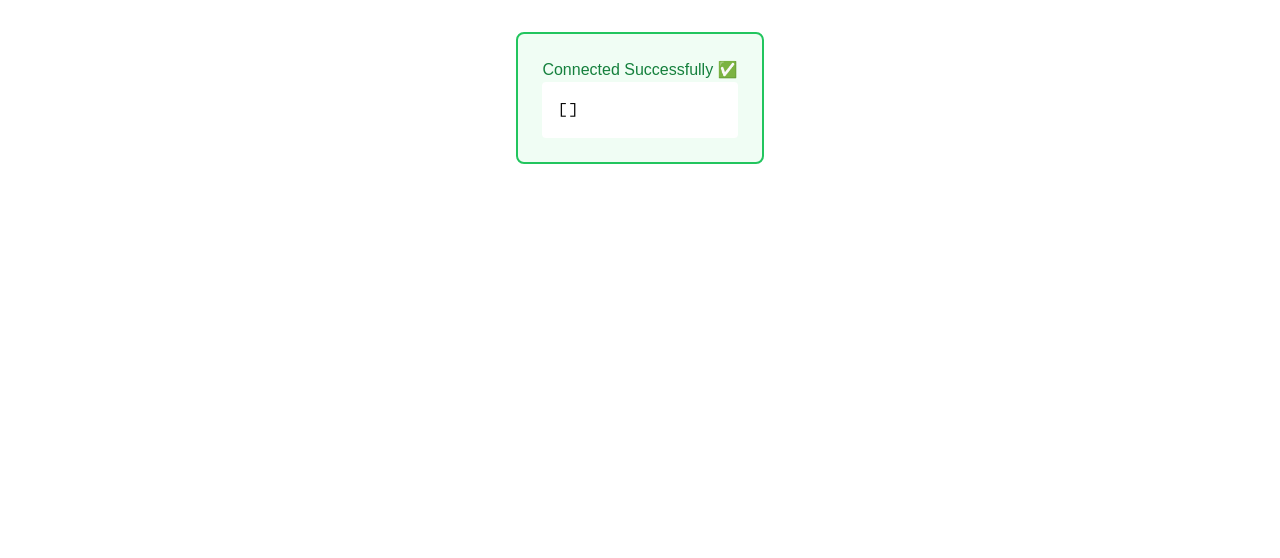
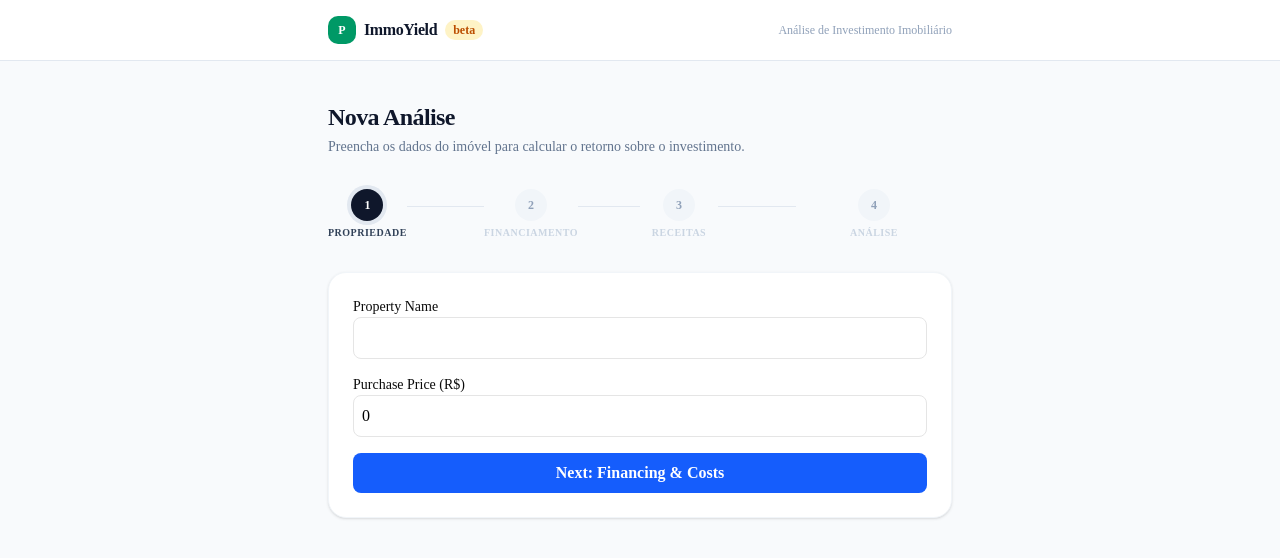
Before and after one commit to Fichusgg/immoyield, a Next.js app: page / in a window 1280 px wide. Shown: the top 558 px of the page. Built offline with nearby package versions, Linux system fonts and the light colour scheme; no server answers; the database is empty.

Commit message:
feat/test-form

```diff
--- a/src/app/page.tsx
+++ b/src/app/page.tsx
@@ -1,79 +1,32 @@
-import { createClient } from '@/lib/supabase/server';
+import DealWizard from '@/components/deals/DealWizard';
 
-export const dynamic = 'force-dynamic';
+export default function Home() {
+  return (
+    <main className="min-h-screen bg-slate-50">
+      {/* Header */}
+      <header className="border-b border-slate-200 bg-white">
+        <div className="max-w-2xl mx-auto px-6 py-4 flex items-center justify-between">
+          <div className="flex items-center gap-2">
+            <div className="w-7 h-7 rounded-lg bg-emerald-600 flex items-center justify-center">
+              <span className="text-white text-xs font-black">P</span>
+            </div>
+            <span className="font-black text-slate-900 tracking-tight">ImmoYield</span>
+            <span className="text-xs bg-amber-100 text-amber-700 font-semibold px-2 py-0.5 rounded-full">beta</span>
+          </div>
+          <span className="text-xs text-slate-400">Análise de Investimento Imobiliário</span>
+        </div>
+      </header>
 
-export default async function Home() {
-  try {
-    // We are putting the client creation inside the try block now
-    const supabase = await createClient();
-    const { data, error } = await supabase.from('market_benchmarks').select('*').limit(3);
-
-    // If Supabase returns an error, we throw it to the catch block
-    if (error) {
-      throw error;
-    }
-
-    // If everything works, show the green box
-    return (
-      <main
-        style={{ padding: '2rem', fontFamily: 'sans-serif', maxWidth: '800px', margin: '0 auto' }}
-      >
-        <div
-          style={{
-            padding: '1.5rem',
-            border: '2px solid #22c55e',
-            borderRadius: '8px',
-            backgroundColor: '#f0fdf4',
-          }}
-        >
-          <h2 style={{ color: '#15803d', marginTop: 0 }}>Connected Successfully ✅</h2>
-          <pre
-            style={{
-              backgroundColor: '#ffffff',
-              padding: '1rem',
-              borderRadius: '4px',
-              overflowX: 'auto',
-            }}
-          >
-            {JSON.stringify(data, null, 2)}
-          </pre>
+      {/* Wizard */}
+      <div className="max-w-2xl mx-auto px-6 py-10">
+        <div className="mb-8">
+          <h1 className="text-2xl font-black text-slate-900 tracking-tight">Nova Análise</h1>
+          <p className="text-sm text-slate-500 mt-1">
+            Preencha os dados do imóvel para calcular o retorno sobre o investimento.
+          </p>
         </div>
-      </main>
-    );
-  } catch (e: unknown) {
-    // 1. We type 'e' as unknown to satisfy ESLint
-    // 2. We safely check if it's a standard Error object before reading .message
-    const errorMessage = e instanceof Error ? e.message : String(e);
-
-    return (
-      <main
-        style={{ padding: '2rem', fontFamily: 'sans-serif', maxWidth: '800px', margin: '0 auto' }}
-      >
-        <div
-          style={{
-            padding: '1.5rem',
-            border: '2px solid #ef4444',
-            borderRadius: '8px',
-            backgroundColor: '#fef2f2',
-          }}
-        >
-          <h2 style={{ color: '#b91c1c', marginTop: 0 }}>Server Crash Caught ❌</h2>
-          <p style={{ color: '#7f1d1d' }}>
-            The app crashed while trying to run the code. Here is the raw error message:
-          </p>
-          <pre
-            style={{
-              backgroundColor: '#fee2e2',
-              padding: '1rem',
-              borderRadius: '4px',
-              overflowX: 'auto',
-              whiteSpace: 'pre-wrap',
-            }}
-          >
-            {errorMessage}
-          </pre>
-        </div>
-      </main>
-    );
-  }
+        <DealWizard />
+      </div>
+    </main>
+  );
 }
--- a/src/components/deals/DealWizard.tsx
+++ b/src/components/deals/DealWizard.tsx
@@ -5,8 +5,8 @@ import { useDealStore } from '@/store/useDealStore';
 import { PropertyBasics } from './steps/PropertyBasics';
 import { FinancingDetails } from './steps/FinancingDetails';
 import { RevenueExpenses } from './steps/RevenueExpenses';
+import { TrendingUp, TrendingDown, DollarSign, Percent, Building2, RotateCcw } from 'lucide-react';
 
-// Define the shape of the API response to satisfy TypeScript
 interface CalculationResult {
   metrics: {
     capRate: number;
@@ -14,78 +14,265 @@ interface CalculationResult {
     totalInvestment: number;
     monthlyNOI: number;
     monthlyCashFlow: number;
+    loanAmount: number;
+    cashOutlay: number;
   };
 }
 
+const STEPS = [
+  { n: 1, label: 'Propriedade' },
+  { n: 2, label: 'Financiamento' },
+  { n: 3, label: 'Receitas' },
+  { n: 4, label: 'Análise' },
+];
+
+function fmt(value: number) {
+  return new Intl.NumberFormat('pt-BR', { style: 'currency', currency: 'BRL' }).format(value);
+}
+
+function MetricCard({
+  label,
+  value,
+  sub,
+  positive,
+  accent,
+}: {
+  label: string;
+  value: string;
+  sub?: string;
+  positive?: boolean;
+  accent?: boolean;
+}) {
+  return (
+    <div
+      className={`rounded-2xl p-5 flex flex-col gap-1 ${
+        accent
+          ? 'bg-emerald-600 text-white'
+          : 'bg-white border border-slate-100 text-slate-800'
+      }`}
+    >
+      <span className={`text-xs font-semibold uppercase tracking-widest ${
+        accent ? 'text-emerald-100' : 'text-slate-400'
+      }`}>{label}</span>
+      <span className={`text-2xl font-black tracking-tight ${
+        !accent && positive !== undefined
+          ? positive ? 'text-emerald-600' : 'text-red-500'
+          : ''
+      }`}>{value}</span>
+      {sub && <span className={`text-xs ${ accent ? 'text-emerald-200' : 'text-slate-400' }`}>{sub}</span>}
+    </div>
+  );
+}
+
 export default function DealWizard() {
-  const { step, formData } = useDealStore();
+  const { step, formData, setStep, reset } = useDealStore();
   const [loading, setLoading] = useState(false);
   const [result, setResult] = useState<CalculationResult | null>(null);
+  const [apiError, setApiError] = useState<string | null>(null);
 
   const calculateDeal = async () => {
     setLoading(true);
+    setApiError(null);
     try {
       const response = await fetch('/api/deals/calculate', {
         method: 'POST',
         headers: { 'Content-Type': 'application/json' },
         body: JSON.stringify(formData),
       });
-
       const json = await response.json();
-
       if (response.ok && json.success) {
         setResult(json.data);
       } else {
-        console.error('Calculation failed:', json.error);
+        setApiError(json.error || 'Erro ao calcular.');
       }
-    } catch (error) {
-      console.error('Network error:', error);
+    } catch {
+      setApiError('Erro de rede. Verifique sua conexão.');
     } finally {
       setLoading(false);
     }
   };
 
+  const handleReset = () => {
+    reset();
+    setResult(null);
+    setApiError(null);
+  };
+
   return (
-    <div className="max-w-xl mx-auto p-6 bg-white rounded-xl shadow-sm border text-black">
-      <div className="mb-8">
-        <div className="flex justify-between mb-2">
-          {[1, 2, 3, 4].map((s) => (
+    <div className="w-full">
+      {/* Step indicator */}
+      <div className="flex items-center gap-0 mb-8">
+        {STEPS.map((s, i) => (
+          <div key={s.n} className="flex items-center flex-1">
+            <div className="flex flex-col items-center gap-1 flex-1">
               <div
-              key={s}
-              className={`h-2 w-full mx-1 rounded-full ${step >= s ? 'bg-blue-600' : 'bg-gray-200'}`}
+                className={`w-8 h-8 rounded-full flex items-center justify-center text-xs font-black transition-all duration-300 ${
+                  step > s.n
+                    ? 'bg-emerald-500 text-white'
+                    : step === s.n
+                    ? 'bg-slate-900 text-white ring-4 ring-slate-200'
+                    : 'bg-slate-100 text-slate-400'
+                }`}
+              >
+                {step > s.n ? '✓' : s.n}
+              </div>
+              <span
+                className={`text-[10px] font-semibold uppercase tracking-wider ${
+                  step >= s.n ? 'text-slate-700' : 'text-slate-300'
+                }`}
+              >
+                {s.label}
+              </span>
+            </div>
+            {i < STEPS.length - 1 && (
+              <div
+                className={`h-px flex-1 mb-4 transition-all duration-500 ${
+                  step > s.n ? 'bg-emerald-400' : 'bg-slate-200'
+                }`}
               />
+            )}
+          </div>
         ))}
       </div>
-        <p className="text-xs text-gray-500 uppercase font-bold text-center">Step {step} of 4</p>
-      </div>
 
+      {/* Step content */}
+      <div className="bg-white rounded-2xl border border-slate-100 shadow-sm p-6">
         {step === 1 && <PropertyBasics />}
         {step === 2 && <FinancingDetails />}
         {step === 3 && <RevenueExpenses />}
 
-      {step === 4 && (
-        <div className="space-y-4">
-          <h2 className="text-lg font-bold">Review Inputs</h2>
-          <div className="text-xs bg-gray-50 p-4 rounded overflow-auto max-h-40 border">
-            <pre>{JSON.stringify(formData, null, 2)}</pre>
+        {step === 4 && !result && (
+          <div className="space-y-5">
+            <div>
+              <h2 className="text-lg font-black text-slate-900">Revisar &amp; Calcular</h2>
+              <p className="text-sm text-slate-500 mt-0.5">Confirme os dados antes de rodar a análise.</p>
             </div>
+
+            {/* Summary table */}
+            <div className="rounded-xl bg-slate-50 border border-slate-100 divide-y divide-slate-100 text-sm">
+              <div className="flex justify-between px-4 py-2.5">
+                <span className="text-slate-500">Imóvel</span>
+                <span className="font-semibold text-slate-800">{formData.name}</span>
+              </div>
+              <div className="flex justify-between px-4 py-2.5">
+                <span className="text-slate-500">Preço de compra</span>
+                <span className="font-semibold text-slate-800">{fmt(formData.purchasePrice ?? 0)}</span>
+              </div>
+              <div className="flex justify-between px-4 py-2.5">
+                <span className="text-slate-500">ITBI</span>
+                <span className="font-semibold text-slate-800">{((formData.acquisitionCosts?.itbiPercent ?? 0) * 100).toFixed(1)}%</span>
+              </div>
+              <div className="flex justify-between px-4 py-2.5">
+                <span className="text-slate-500">Financiamento</span>
+                <span className="font-semibold text-slate-800">
+                  {formData.financing?.enabled
+                    ? `${formData.financing.system} · ${formData.financing.interestRateYear}% a.a. · ${formData.financing.termMonths} meses`
+                    : 'À vista'}
+                </span>
+              </div>
+              <div className="flex justify-between px-4 py-2.5">
+                <span className="text-slate-500">Aluguel mensal</span>
+                <span className="font-semibold text-slate-800">{fmt(formData.revenue?.monthlyRent ?? 0)}</span>
+              </div>
+              <div className="flex justify-between px-4 py-2.5">
+                <span className="text-slate-500">Vacância</span>
+                <span className="font-semibold text-slate-800">{((formData.revenue?.vacancyRate ?? 0) * 100).toFixed(0)}%</span>
+              </div>
+            </div>
+
+            {apiError && (
+              <p className="text-sm text-red-600 bg-red-50 border border-red-200 rounded-lg px-4 py-3">
+                {apiError}
+              </p>
+            )}
+
+            <div className="flex gap-3">
+              <button
+                type="button"
+                onClick={() => setStep(3)}
+                className="w-1/3 border border-slate-200 text-slate-700 p-2.5 rounded-xl hover:bg-slate-50 font-semibold text-sm transition-colors"
+              >
+                Voltar
+              </button>
               <button
                 onClick={calculateDeal}
                 disabled={loading}
-            className="w-full bg-green-600 hover:bg-green-700 text-white p-3 rounded-md font-bold transition-colors"
+                className="w-2/3 bg-slate-900 hover:bg-slate-700 disabled:bg-slate-300 text-white p-2.5 rounded-xl font-black text-sm transition-colors"
               >
-            {loading ? 'Calculating...' : 'Run Analysis'}
+                {loading ? 'Calculando...' : 'Rodar Análise →'}
               </button>
             </div>
+          </div>
         )}
+      </div>
 
+      {/* Results */}
       {result && (
-        <div className="mt-8 p-4 bg-blue-50 border border-blue-200 rounded-lg animate-in fade-in slide-in-from-bottom-2">
-          <h3 className="font-bold text-blue-900 mb-2">ROI Results</h3>
-          <div className="grid grid-cols-2 gap-2 text-sm">
-            <p>Cap Rate:</p> <p className="font-semibold">{result.metrics.capRate.toFixed(2)}%</p>
-            <p>Cash on Cash:</p> <p className="font-semibold">{result.metrics.cashOnCash.toFixed(2)}%</p>
-            <p>Monthly Cash Flow:</p> <p className="font-semibold text-green-700">R$ {result.metrics.monthlyCashFlow.toFixed(2)}</p>
+        <div className="mt-6 space-y-4">
+          <div className="flex items-center justify-between">
+            <h3 className="text-base font-black text-slate-900 uppercase tracking-wide">Resultados</h3>
+            <button
+              onClick={handleReset}
+              className="flex items-center gap-1.5 text-xs text-slate-400 hover:text-slate-700 transition-colors"
+            >
+              <RotateCcw size={12} /> Nova análise
+            </button>
+          </div>
+
+          <div className="grid grid-cols-2 gap-3">
+            <MetricCard
+              label="Fluxo de Caixa"
+              value={fmt(result.metrics.monthlyCashFlow)}
+              sub="por mês"
+              positive={result.metrics.monthlyCashFlow >= 0}
+            />
+            <MetricCard
+              label="Cap Rate"
+              value={`${result.metrics.capRate.toFixed(2)}%`}
+              sub="retorno bruto anual"
+              accent
+            />
+            <MetricCard
+              label="Cash-on-Cash"
+              value={`${result.metrics.cashOnCash.toFixed(2)}%`}
+              sub="retorno sobre capital"
+              positive={result.metrics.cashOnCash >= 0}
+            />
+            <MetricCard
+              label="NOI Mensal"
+              value={fmt(result.metrics.monthlyNOI)}
+              sub="resultado operacional"
+            />
+          </div>
+
+          <div className="rounded-2xl bg-white border border-slate-100 divide-y divide-slate-100 text-sm">
+            <div className="flex justify-between px-4 py-3 items-center">
+              <span className="flex items-center gap-2 text-slate-500"><Building2 size={14}/> Investimento total</span>
+              <span className="font-bold text-slate-800">{fmt(result.metrics.totalInvestment)}</span>
+            </div>
+            <div className="flex justify-between px-4 py-3 items-center">
+              <span className="flex items-center gap-2 text-slate-500"><DollarSign size={14}/> Capital próprio</span>
+              <span className="font-bold text-slate-800">{fmt(result.metrics.cashOutlay)}</span>
+            </div>
+            {result.metrics.loanAmount > 0 && (
+              <div className="flex justify-between px-4 py-3 items-center">
+                <span className="flex items-center gap-2 text-slate-500"><Percent size={14}/> Financiado</span>
+                <span className="font-bold text-slate-800">{fmt(result.metrics.loanAmount)}</span>
+              </div>
+            )}
+            <div className="flex justify-between px-4 py-3 items-center">
+              <span className="flex items-center gap-2 text-slate-500">
+                {result.metrics.monthlyCashFlow >= 0 ? <TrendingUp size={14} className="text-emerald-500"/> : <TrendingDown size={14} className="text-red-500"/>}
+                Sinal
+              </span>
+              <span className={`font-black text-xs uppercase tracking-wider px-2 py-1 rounded-full ${
+                result.metrics.monthlyCashFlow >= 0
+                  ? 'bg-emerald-50 text-emerald-700'
+                  : 'bg-red-50 text-red-600'
+              }`}>
+                {result.metrics.monthlyCashFlow >= 0 ? 'Positivo' : 'Negativo'}
+              </span>
+            </div>
           </div>
         </div>
       )}
```
Lines whose indentation alone changed are shown as unchanged.
